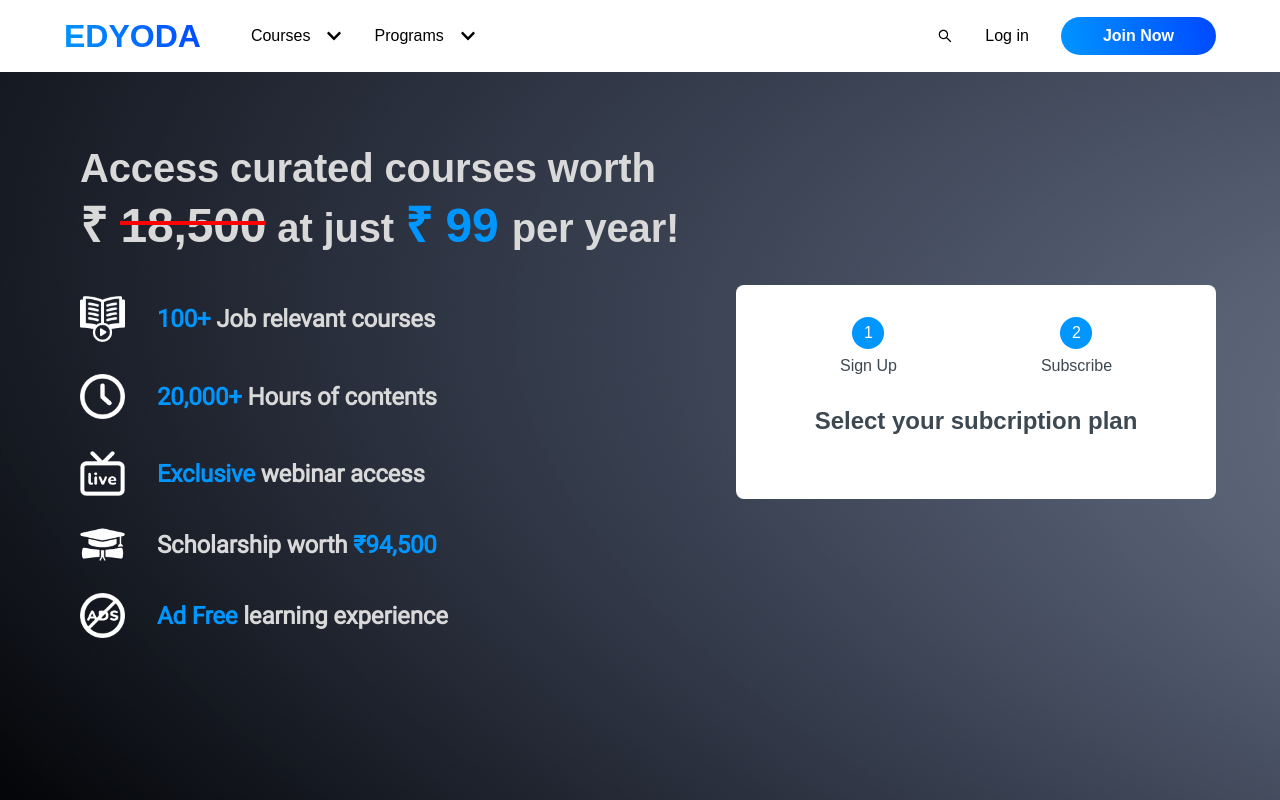
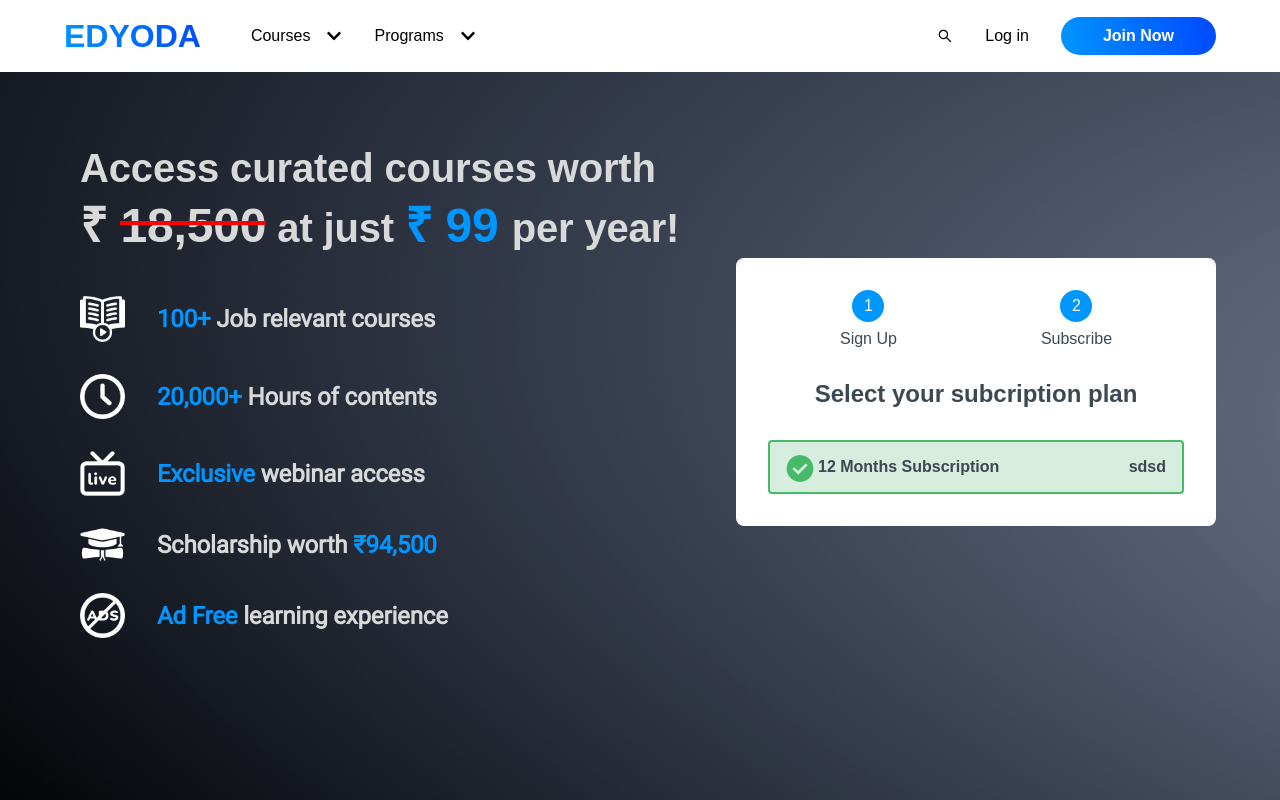
Before and after one commit to JayashTripathy/edyoda, a React (Vite) app: page / in a window 1280 px wide. Built offline with nearby package versions, Linux system fonts and the light colour scheme.

Commit message:
some changes

```diff
--- a/src/App.css
+++ b/src/App.css
@@ -32,6 +32,7 @@
   --text-4: #FFFFFF;
   /* STATUS COLORS */
   --success: #47BA68;
+  --success-2: #D7EDDD;
   --error-2: #D7EDDD;
   --danger-1: #F77171;
   --danger-2: #FF0000;
--- a/src/components/homepage.jsx
+++ b/src/components/homepage.jsx
@@ -3,7 +3,7 @@ import "../styles/homepage.css";
 
 function homepage() {
   return (
-    <div className="homepage">
+    <form className="homepage">
       <div className="content">
         <div className="head-text">
           Access curated courses worth
@@ -62,9 +62,24 @@ function homepage() {
         </div>
         <div className="select-plan">Select your subcription plan</div>
 
+        {/* input radios */}
 
+        <div className="radio-list">
+          <div className="radio-item active-success">
+
+            <div className="details">
+            <input className="radio-input " type="radio" name="radio" id="radio1" checked />
+              <label htmlFor="radio1">12 Months Subscription </label>
+              <div className="price">sdsd</div>
+            </div>
+          </div>
+
+
+
+
+        </div>
       </div>
-    </div>
+    </form>
   );
 }
 
--- a/src/styles/homepage.css
+++ b/src/styles/homepage.css
@@ -7,7 +7,6 @@
   justify-content: center;
   align-items: center;
   min-height: 40rem;
-
 }
 
 .content {
@@ -72,13 +71,11 @@
   justify-content: center;
 
   gap: 9rem;
-
-
 }
-.steps{
+.steps {
   display: grid;
   place-items: center;
-  gap: .5rem;
+  gap: 0.5rem;
 }
 
 .step {
@@ -90,11 +87,8 @@
   display: grid;
   place-items: center;
   color: var(--text-4);
-
-
-
 }
-.select-plan{
+.select-plan {
   width: 100%;
   display: grid;
   place-items: center;
@@ -102,3 +96,60 @@
   font-size: 1.5rem;
   margin: 2rem 0;
 }
+
+.radio-list {
+  display: flex;
+  width: 100%;
+
+  flex-direction: column;
+  align-items: center;
+  gap: 0.5rem;
+}
+
+.radio-input[type="radio"] {
+  display: none;
+}
+.radio-item {
+  width: 100%;
+  display: flex;
+
+  border-radius: 4px;
+  border: 2px solid var(--text-3);
+  padding: 1rem;
+}
+.details {
+  display: flex;
+  flex-direction: row;
+  justify-content: space-between;
+  width: 100%;
+  font-weight: 600;
+}
+.details label {
+  cursor: pointer;
+  position: relative;
+  padding-left: 2rem;
+}
+
+.details label::before {
+  position: absolute;
+  content: "";
+  background: url("../assets/none.png") no-repeat;
+  background-size: 80%;
+  width: 2rem;
+  height: 2rem;
+
+  /* border: 2px solid var(--text-3); */
+  top: calc(50% - 12px);
+  left: 0;
+}
+
+.active-success.radio-item {
+  border: 2px solid var(--success);
+  background-color: var(--success-2);
+}
+
+
+
+.radio-input[type="radio"]:checked ~ label::before{
+  background: url("../assets/selected.png") no-repeat;
+}
```
Also changed, not shown: src/assets/none.png (added), src/assets/selected.png (added).
